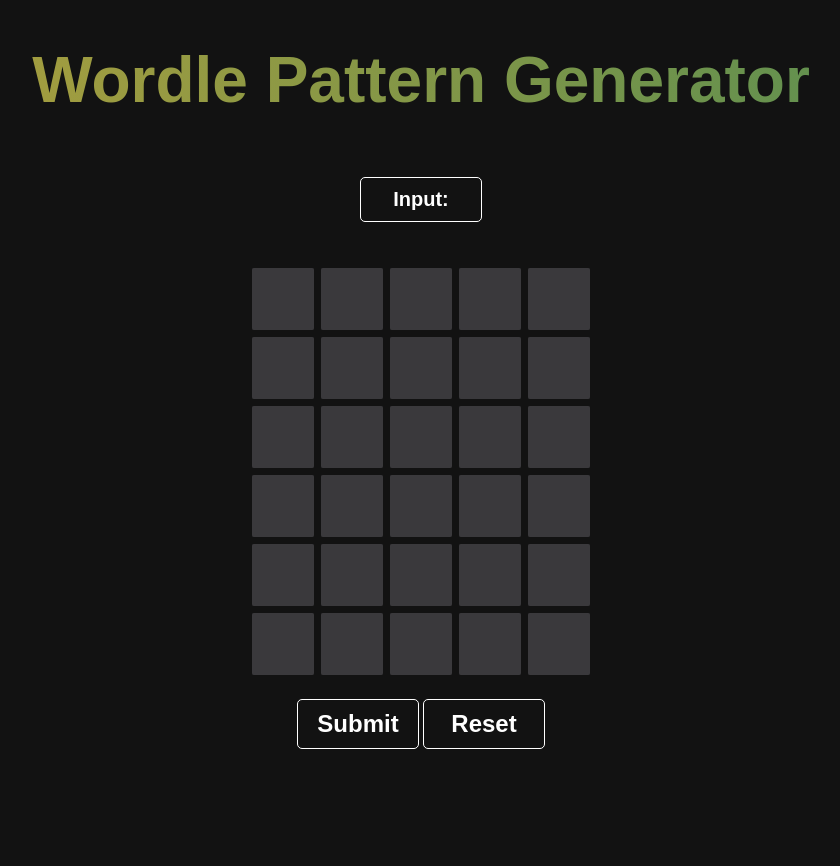
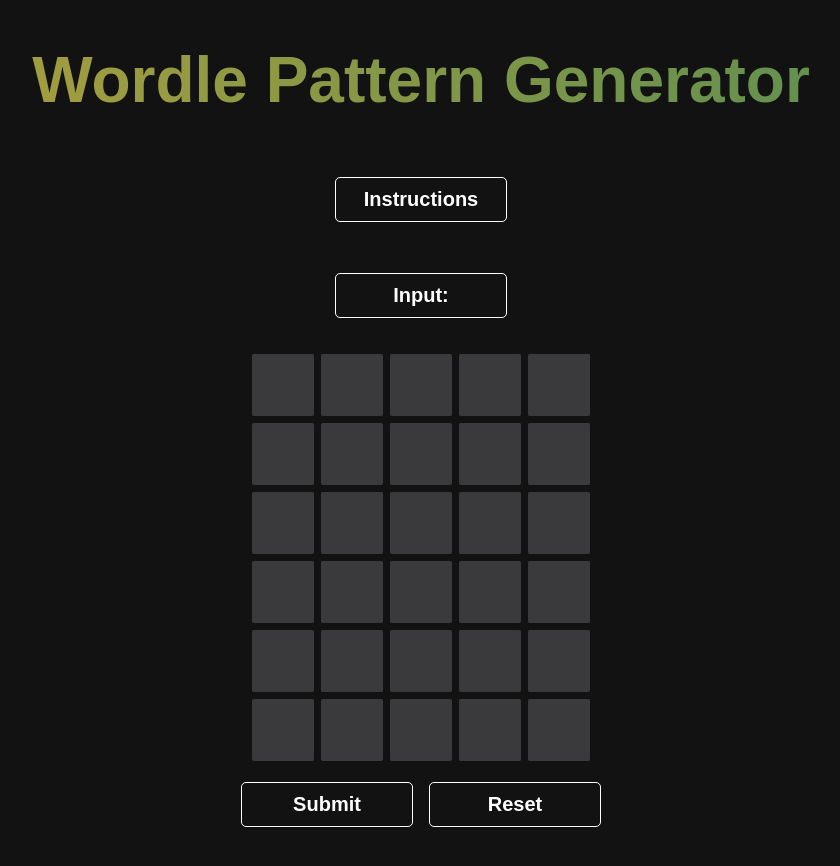
Before and after one commit to weewoo14/wordle-pattern-generator, a React (Vite) app: page / in a window 1280 px wide. Shown: the whole page, without its empty margins (219-1059 px from the left). Before the commit the page ends 802 px from the top, so only its background shows below. Built offline with nearby package versions, Linux system fonts and the light colour scheme; no server answers.

Commit message:
Beginning of Modal Window for instructions, also changed the button format for the submit and reset buttons.

```diff
--- a/src/Header.jsx
+++ b/src/Header.jsx
@@ -1,7 +1,28 @@
+import { useState } from "react";
+import ModalWindow from "./Modal"
+
 function Header() {
+  const [instructionsButtonPress, setInstructionsButtonPress] = useState(false);
   return(
-    <h1 className = "HeaderTitle"> Wordle Pattern Generator </h1>
+    <header>
+      <h1 className = "HeaderTitle"> Wordle Pattern Generator </h1>
+
+    <div className = "InstructionsButton">
+      <button className="InstructionsButtonBackground" onClick = {() => setInstructionsButtonPress(true)}>
+        <h2 className = "InstructionsButtonText"> Instructions </h2>
+      </button>
+    </div>
+
+    <ModalWindow modalWindowOpen={instructionsButtonPress} modalWindowClose={() => {setInstructionsButtonPress(false)}}>
+      <h2> Instructions: </h2>
+      <p>
+        1. Click <br/>
+        2. Play! <br/>
+      </p>
+    </ModalWindow>
+
+    </header>
   );
-}
+};
 
 export default Header
--- /dev/null
+++ b/src/Modal.jsx
@@ -0,0 +1,23 @@
+function ModalWindow({ modalWindowOpen, modalWindowClose, children }) {
+  if (modalWindowOpen === false) {
+    return null;
+  };
+
+  return(
+    <div className = "modalOverlay">
+      <div className = "modalBackdrop" onClick = {modalWindowClose} ></div>
+      <div className = "modalContent">
+        {children}
+
+        <div className = "closeInstructionsButton">
+          <button className = "closeInstructionsButtonBackground" onClick = {modalWindowClose}>
+            <h2 className = "closeInstructionsButtonText"> Close </h2>
+          </button>
+        </div>
+
+      </div>
+    </div>
+  );
+};
+
+export default ModalWindow
--- a/src/ResetButton.jsx
+++ b/src/ResetButton.jsx
@@ -4,8 +4,10 @@
   const {setResetButtonPress} = useGlobalContext();
 
   return (
-    <div className = "ResetButton" onClick = {() => setResetButtonPress(true)}>
-      <h2 className = "ResetButtonText"> Reset </h2>
+    <div className = "ResetButton">
+      <button className = "ResetButtonBackground" onClick = {() => setResetButtonPress(true)}>
+        <h2 className = "ResetButtonText"> Reset </h2>
+      </button>
     </div>
   );
 }
--- a/src/SubmitButton.jsx
+++ b/src/SubmitButton.jsx
@@ -37,8 +37,10 @@
     };
 
   return (
-    <div className = "SubmitButton" onClick = {() => submitButtonPressed()}>
-      <h2 className = "SubmitButtonText"> Submit </h2>
+    <div className = "SubmitButton">
+      <button className="SubmitButtonBackground" onClick = {() => submitButtonPressed()}>
+        <h2 className = "SubmitButtonText"> Submit </h2>
+      </button>
     </div>
   );
 
--- a/src/index.css
+++ b/src/index.css
@@ -28,18 +28,18 @@
   justify-content: center;
 }
 
-.SubmitButton, .InputButton, .ResetButton {
+.SubmitButton, .InputButton, .ResetButton, .InstructionsButton, .closeInstructionsButton {
   display: flex;
   justify-content: center;
   align-items: center;
   text-align: center;
 
-  margin-bottom: 25px;
+  margin-bottom: 15px;
 
 }
 
-.SubmitButtonText, .InputButtonText, .ResetButtonText {
-  width: 100px;
+.SubmitButtonText, .InputButtonText, .ResetButtonText, .InstructionsButtonText, .closeInstructionsButtonText {
+  width: 150px;
   padding: 10px;
 
   border: 1.5px solid white;
@@ -55,8 +55,8 @@
 
 }
 
-.SubmitButtonText:hover, .InputButtonText:hover, .ResetButtonText:hover {
-  width: 100px;
+.SubmitButtonText:hover, .InputButtonText:hover, .ResetButtonText:hover, .InstructionsButtonText:hover, .closeInstructionsButtonText:hover {
+  width: 150px;
   padding: 10px;
 
   border: 1.5px solid rgb(81, 141, 83);
@@ -72,11 +72,43 @@
 
 }
 
-.InputButtonBackground {
+.InputButtonBackground, .SubmitButtonBackground, .ResetButtonBackground, .InstructionsButtonBackground, .closeInstructionsButtonBackground {
   background: transparent;
   border: none;
 }
-.InputButtonBAckground:hover {
+.InputButtonBackground:hover, .SubmitButtonBackground:hover, .ResetButtonBackground:hover, .InstructionsButtonBackground:hover, .closeInstructionsButtonBackground:hover {
   background: transparent;
   border: none;
 }
+
+.modalOverlay {
+  position: fixed;
+  inset: 0; /* top, right, bottom, left: 0 */
+  z-index: 1000;
+  display: flex;
+  align-items: center;
+  justify-content: center;
+}
+
+.modalBackdrop {
+  position: absolute;
+  inset: 0;
+  background: rgba(0, 0, 0, 0.5);
+}
+
+.modalContent {
+  position: relative;
+  background: rgb(18, 18, 18);
+
+  padding: 1.5rem;
+
+  border: 1.5px white solid;
+  border-radius: 8px;
+
+  font-family: Arial, sans-serif;
+  color: white;
+
+  max-width: 500px;
+  width: 100%;
+  z-index: 10;
+}
```
